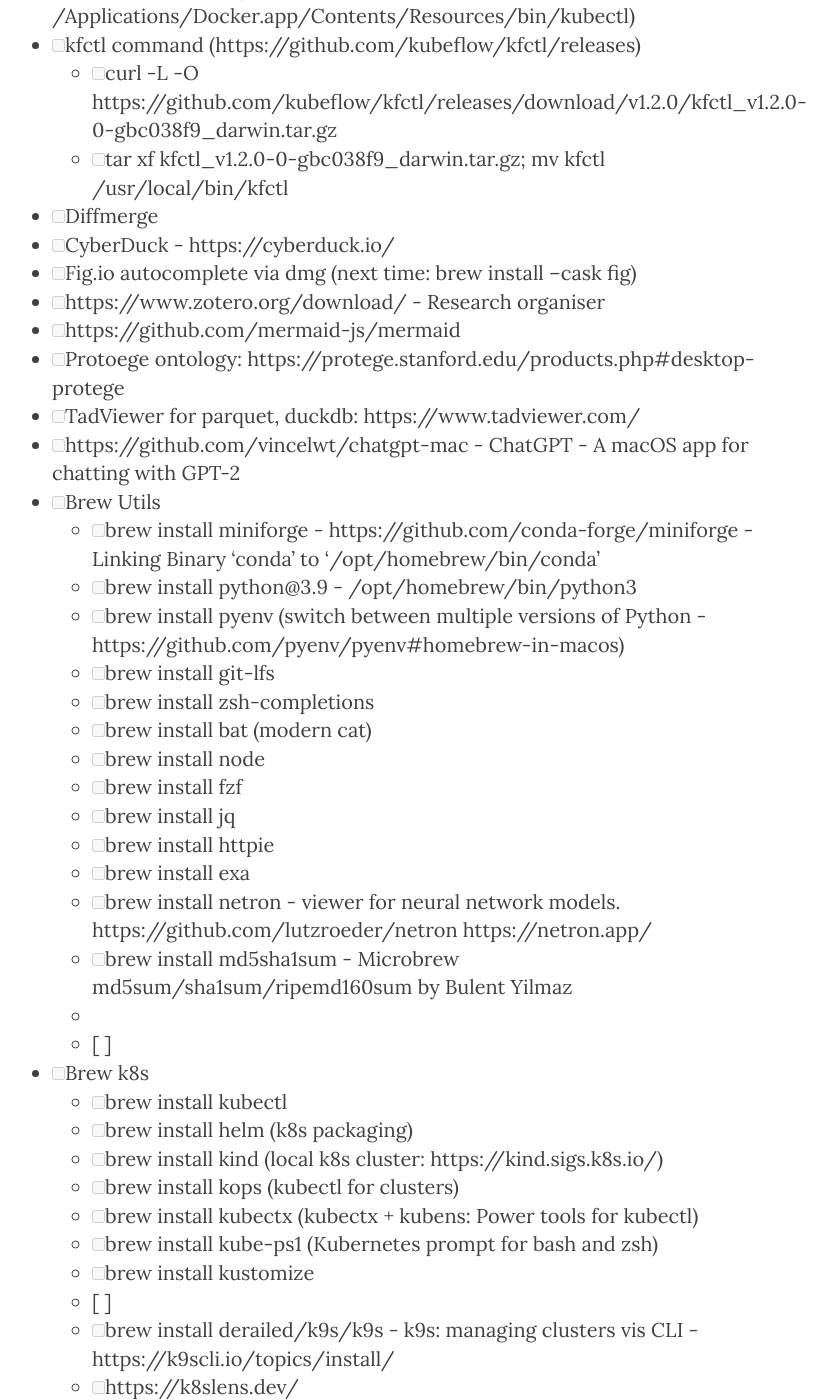
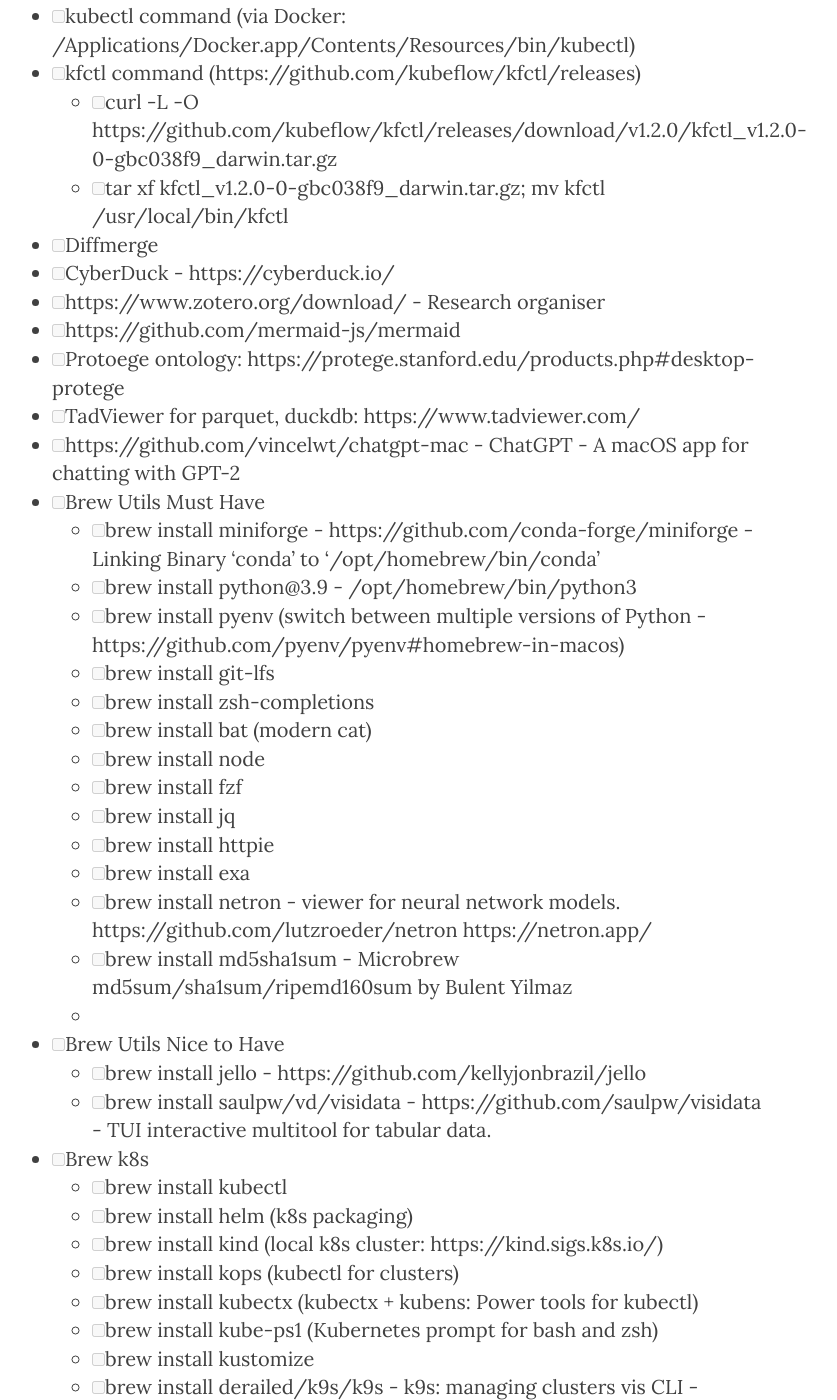
Before and after one commit to dylanhogg/dylanhogg.github.io, a Jekyll site: the page built from osx.md, in a window 1280 px wide and 1400 px high, scrolled down 990 px. Shown: the whole window, without its empty margins (253-1090 px from the left). Built offline with Jekyll 4.4.1, drawn with Linux system fonts in a browser that asks for light colours; nearby versions of some CDN libraries; some of the changed text lies outside the part shown.

```diff
--- a/_posts/2022-01-19-ml-productionisation.markdown
+++ b/_posts/2022-01-19-ml-productionisation.markdown
@@ -311,6 +311,7 @@ The machine learning space is evolving rapidly and it's great to see best practi
 - <a href="https://arxiv.org/abs/2304.07296">MLOps Spanning Whole Machine Learning Life Cycle: A Survey</a> arxiv paper by Zhengxin et al, 2023
 - <a href="/resources/ml-productionisation/The Big Book of MLOps (Databricks, v6, 2022).pdf">The Big Book of MLOps (pdf)</a> by <a href="https://www.databricks.com/p/ebook/the-big-book-of-mlops">Databricks</a>
 - <a href="/resources/ml-productionisation/MLOps - A Holistic Approach (wandb, 2022).pdf">MLOps - A Holistic Approach (pdf)</a> by <a href="https://wandb.ai/site/holistic-mlops-whitepaper-download">wandb.ai</a>
+- <a href="/resources/ml-productionisation/Practitioners guide to MLOps - A framework for continuous delivery and automation of machine learning (pdf)">Practitioners guide to MLOps - A framework for continuous delivery and automation of ML</a> by <a href="https://services.google.com/fh/files/misc/practitioners_guide_to_mlops_whitepaper.pdf">google cloud</a>
 - <a href="https://mlops-guide.github.io/">MLOps Guide</a> - An MLOps Guide to help projects and companies to build more reliable MLOps environment.
 - <a href="https://github.com/kelvins/awesome-mlops">awesome-mlops</a> - A curated list of awesome MLOps tools
 
--- a/osx.md
+++ b/osx.md
@@ -23,6 +23,7 @@ header-img: "img/apps-bg.jpg"
     - [ ] https://packagecontrol.io/packages/Pretty%20JSON
     - [ ]
 - [ ] iTerm2
+- [ ] Fig.io autocomplete via dmg (next time: brew install --cask fig)
 - [ ] /opt/homebrew/bin/pip3 install aws-adfs
 - [ ] Kafkatools / OffsetExplorer
 - [ ] Terraform ?
@@ -37,13 +38,12 @@ header-img: "img/apps-bg.jpg"
     - [ ] tar xf kfctl_v1.2.0-0-gbc038f9_darwin.tar.gz; mv kfctl /usr/local/bin/kfctl
 - [ ] Diffmerge
 - [ ] CyberDuck - https://cyberduck.io/
-- [ ] Fig.io autocomplete via dmg (next time: brew install --cask fig)
 - [ ] https://www.zotero.org/download/ - Research organiser
 - [ ] https://github.com/mermaid-js/mermaid
 - [ ] Protoege ontology: https://protege.stanford.edu/products.php#desktop-protege
 - [ ] TadViewer for parquet, duckdb: https://www.tadviewer.com/
 - [ ] https://github.com/vincelwt/chatgpt-mac - ChatGPT - A macOS app for chatting with GPT-2
-- [ ] Brew Utils
+- [ ] Brew Utils Must Have
     - [ ] brew install miniforge - https://github.com/conda-forge/miniforge - Linking Binary 'conda' to '/opt/homebrew/bin/conda'
     - [ ] brew install python@3.9 - /opt/homebrew/bin/python3
     - [ ] brew install pyenv (switch between multiple versions of Python - https://github.com/pyenv/pyenv#homebrew-in-macos)
@@ -58,8 +58,11 @@ header-img: "img/apps-bg.jpg"
     - [ ] brew install netron - viewer for neural network models. https://github.com/lutzroeder/netron https://netron.app/
     - [ ] brew install md5sha1sum - Microbrew md5sum/sha1sum/ripemd160sum by Bulent Yilmaz
     -
+- [ ] Brew Utils Nice to Have
+   - [ ] brew install jello - https://github.com/kellyjonbrazil/jello
+   - [ ] brew install saulpw/vd/visidata - https://github.com/saulpw/visidata - TUI  interactive multitool for tabular data.
 
-    - [ ]
+
 - [ ] Brew k8s
     - [ ] brew install kubectl
     - [ ] brew install helm (k8s packaging)
```
Also changed, not shown: other parts of osx.md (+2 -1 lines), 5 other files.
